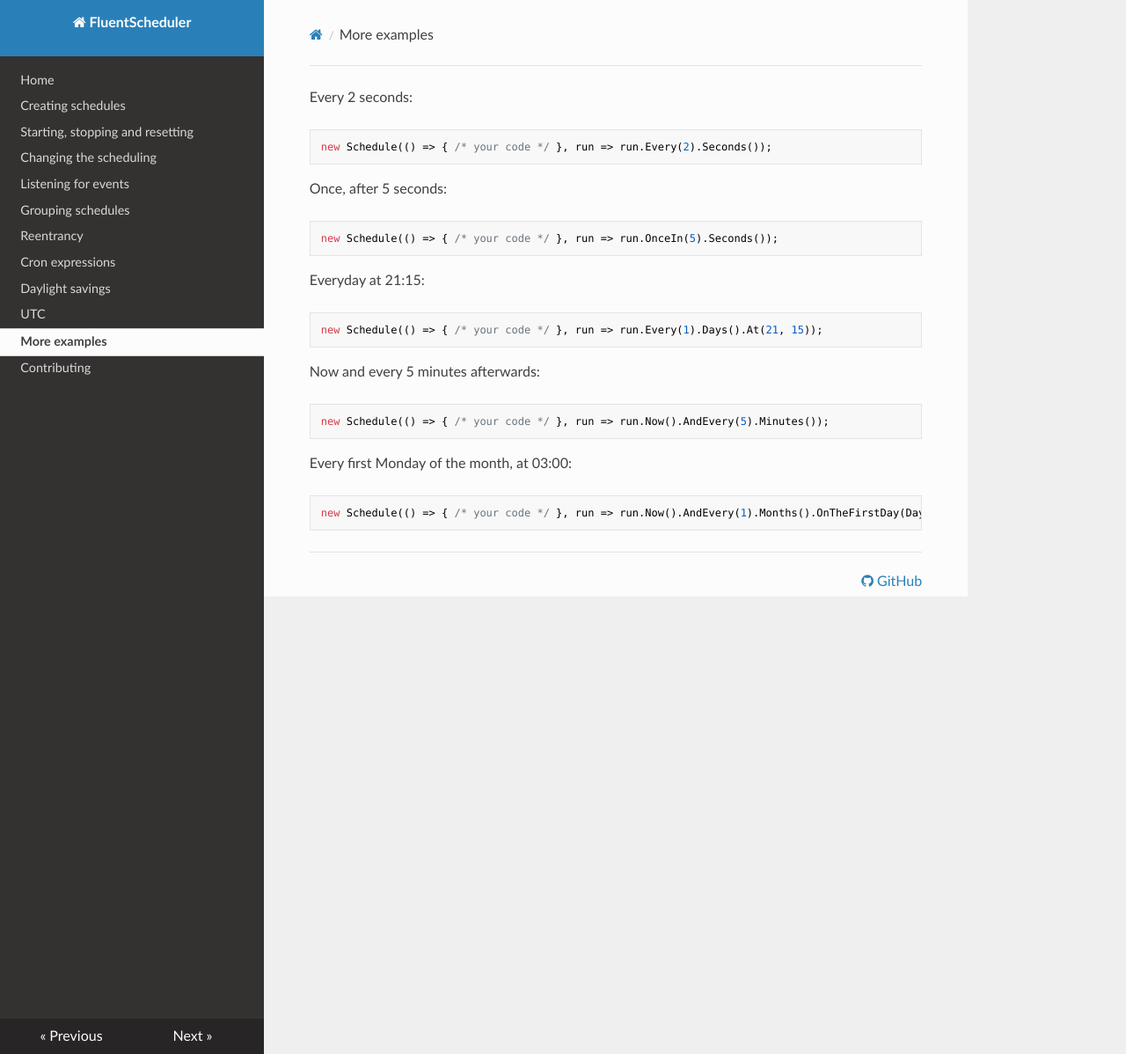
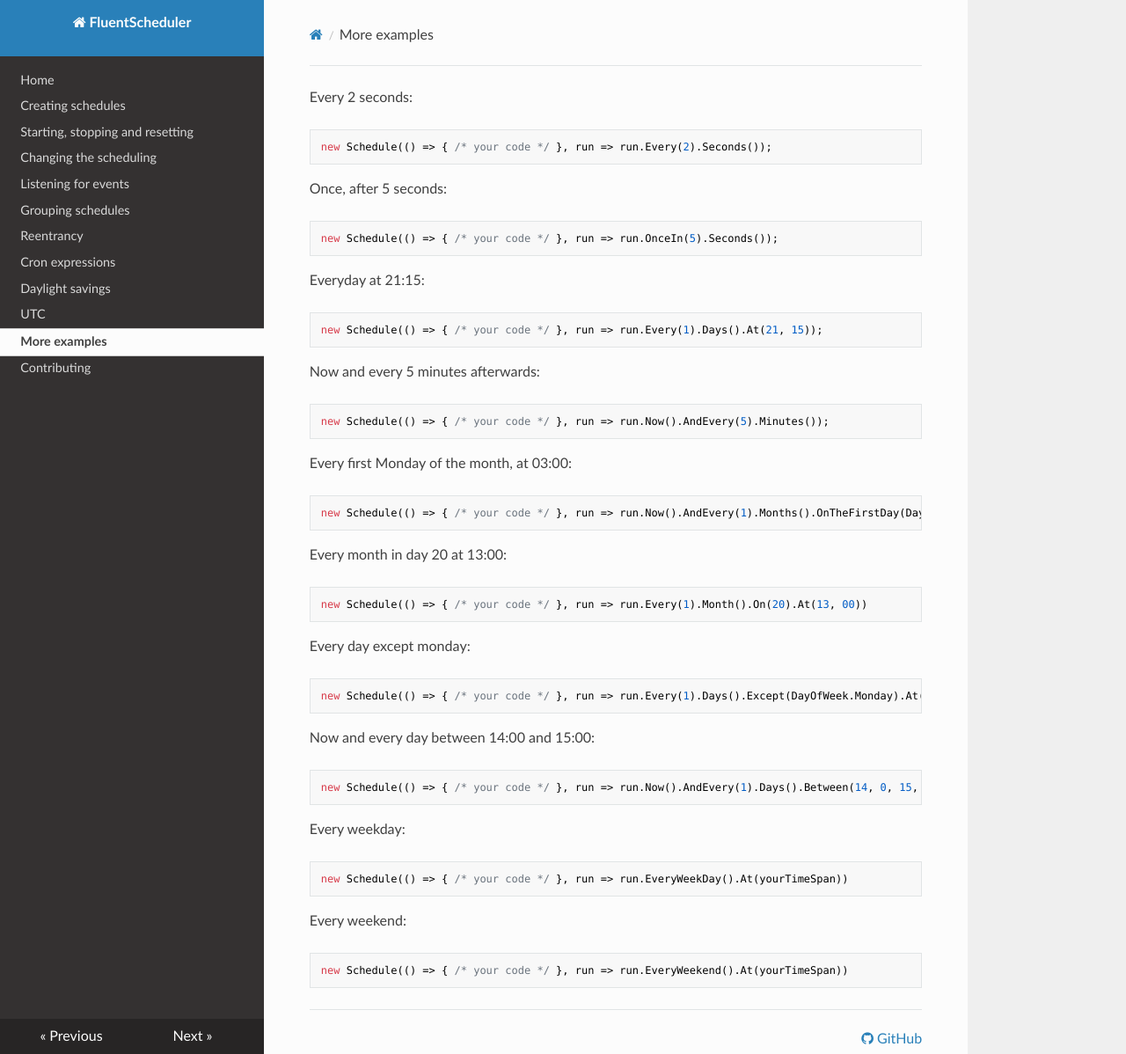
Before and after one commit to fluentscheduler/FluentScheduler, an MkDocs documentation site: the page built from Documentation/docs/more-examples.md, in a window 1280 px wide and 1198 px high. Shown: the whole window at 88% size. Built offline with MkDocs 1.6.1, drawn with Linux system fonts in a browser that asks for light colours; nearby versions of some CDN libraries.

Commit message:
Added new examples in more-examples.md

````diff
--- a/Documentation/docs/more-examples.md
+++ b/Documentation/docs/more-examples.md
@@ -27,3 +27,31 @@ Every first Monday of the month, at 03:00:
 ```cs
 new Schedule(() => { /* your code */ }, run => run.Now().AndEvery(1).Months().OnTheFirstDay(DayOfWeek.Monday).At(3, 0));
 ```
+
+Every month in day 20 at 13:00:
+
+```cs
+new Schedule(() => { /* your code */ }, run => run.Every(1).Month().On(20).At(13, 00))
+```
+
+Every day except monday:
+
+```cs
+new Schedule(() => { /* your code */ }, run => run.Every(1).Days().Except(DayOfWeek.Monday).At(15, 00))
+```
+
+Now and every day between 14:00 and 15:00:
+
+```cs
+new Schedule(() => { /* your code */ }, run => run.Now().AndEvery(1).Days().Between(14, 0, 15, 0))
+```
+
+Every weekday:
+```cs
+new Schedule(() => { /* your code */ }, run => run.EveryWeekDay().At(yourTimeSpan))
+```
+
+Every weekend:
+```cs
+new Schedule(() => { /* your code */ }, run => run.EveryWeekend().At(yourTimeSpan))
+```
````
